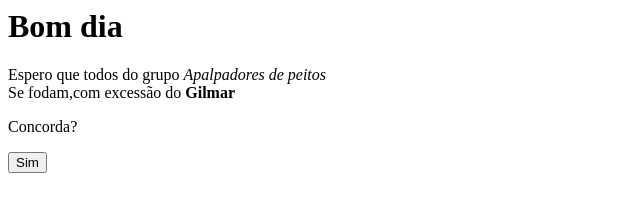
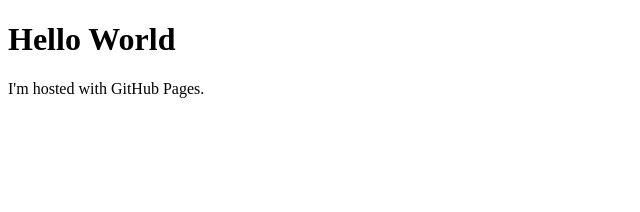
Before and after one commit to Gilmar-cpu/Gilmar-cpu.github.io, a plain HTML site: page index.html in a window 1280 px wide. Shown: the whole page, without its empty margins (0-640 px from the left). Drawn offline with Linux system fonts and the light colour scheme.

Commit message:
Atualizar o index.html

```diff
--- a/index.html
+++ b/index.html
@@ -1,5 +1,7 @@
-<h1>Bom dia</h1>
-<p>Espero que todos do grupo <em>Apalpadores de peitos</em><br>
-Se fodam,com excessão do <strong>Gilmar</strong></p>
-<p>Concorda?</p>
-<button>Sim</button>
+<!DOCTYPE html>
+<html>
+<body>
+<h1>Hello World</h1>
+<p>I'm hosted with GitHub Pages.</p>
+</body>
+</html>
```
